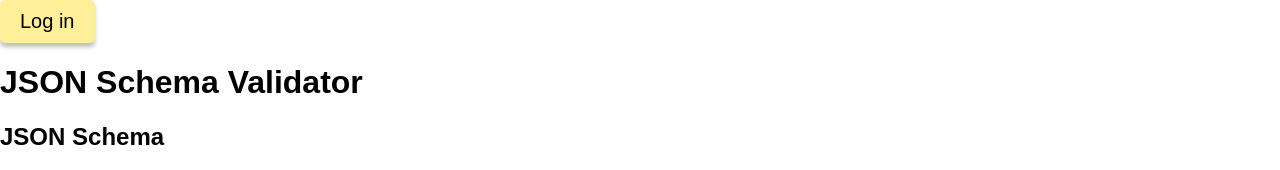
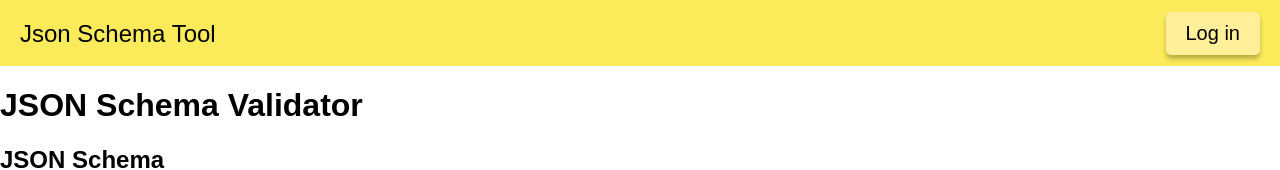
Before and after one commit to IDSAD-XL/json-schema-validator, a React (Create React App) app in the folder client/: page / in a window 1280 px wide. Shown: the top 170 px of the page. Built offline with nearby package versions, Linux system fonts and the light colour scheme; a web font is replaced by a local one.

Commit message:
changes (4)

```diff
--- a/client/src/Assets/Styles/Components/Alert.scss
+++ b/client/src/Assets/Styles/Components/Alert.scss
@@ -0,0 +1,44 @@
+@keyframes fade-out {
+  30% {
+    opacity: 1;
+  }
+  100% {
+    opacity: 0;
+  }
+}
+
+.alert {
+  width: 150px;
+  min-height: 50px;
+  box-shadow: 0px 0px 20px 1px rgba(0, 0, 0, 0.25);
+  display: flex;
+  justify-content: flex-start;
+  align-items: center;
+  opacity: 1;
+  animation: fade-out 8s linear;
+
+  &-wrapper {
+    position: fixed;
+    top: 80px;
+    right: 20px;
+    display: flex;
+    flex-direction: column;
+    gap: 20px;
+  }
+
+  &-info {
+    background-color: #EFEFEF;
+  }
+
+  &-warning {
+    background-color: #FFEF98;
+  }
+
+  &-error {
+    background-color: #ff6363;
+  }
+
+  &-success {
+    background-color: #71ff54;
+  }
+}
--- a/client/src/Assets/Styles/Components/Buttons.scss
+++ b/client/src/Assets/Styles/Components/Buttons.scss
@@ -9,6 +9,7 @@
   cursor: pointer;
   transition: all .4s ease;
   transform: scale(1);
+  height: min-content;
 
   &:hover {
     background-color: #ffef8b;
--- a/client/src/Assets/Styles/Components/Header.scss
+++ b/client/src/Assets/Styles/Components/Header.scss
@@ -3,6 +3,13 @@
   width: 100%;
   display: flex;
   justify-content: space-between;
-  padding: 20px 0;
+  align-items: center;
+  padding: 0 20px;
+  box-sizing: border-box;
   background-color: #FBEB5A;
+
+  &-title {
+    font-size: 24px;
+    line-height: 31px;
+  }
 }
--- a/client/src/Assets/Styles/Components/Modal.scss
+++ b/client/src/Assets/Styles/Components/Modal.scss
@@ -35,6 +35,11 @@
   &-header {
     display: flex;
     justify-content: space-between;
+    align-items: center;
+
+    p {
+      margin-top: 0;
+    }
   }
 
   &-close {
--- a/client/src/Components/Header.tsx
+++ b/client/src/Components/Header.tsx
@@ -11,7 +11,8 @@ const Header = () => {
     }
 
     return (
-        <div>
+        <div className="header">
+            <span className="header-title">Json Schema Tool</span>
             <button className="button" onClick={handleLoginButtonClick}>Log in</button>
         </div>
     );
--- a/client/src/Models/IAlert.ts
+++ b/client/src/Models/IAlert.ts
@@ -1,7 +1,8 @@
 export enum AlertTypes {
     info,
     warning,
-    error
+    error,
+    success
 }
 
 export interface IAlert {
```
Also changed, not shown: 1 other file (tests, documents, lock files or other folders).
